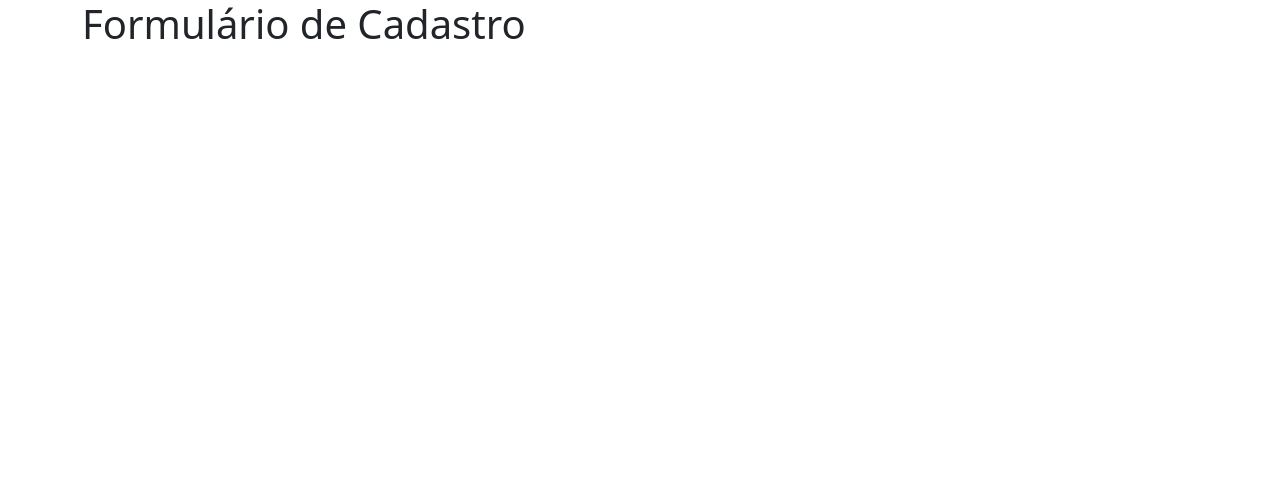
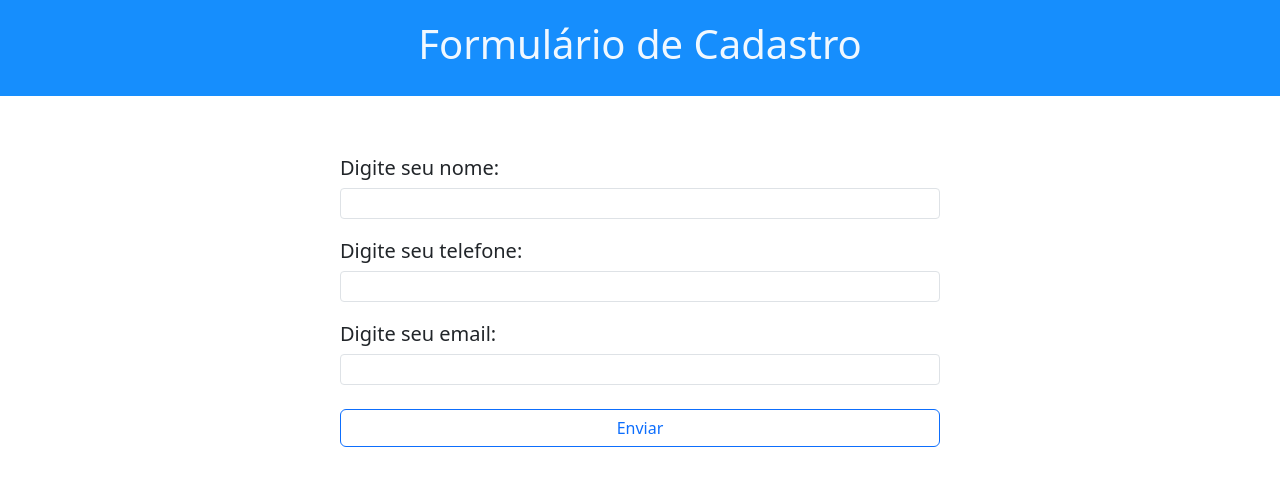
Before and after one commit to andreilbarbosa/curso_ebac_frontend, a plain HTML site: page index.html in a window 1280 px wide. Drawn offline with nearby package versions, Linux system fonts and the light colour scheme.

Commit message:
Finalização da estrutura HTML e aplicado corretamente as classes nos elementos do Form. Criado também o arquivo main.css para mais estilizações na página.

```diff
--- a/index.html
+++ b/index.html
@@ -5,14 +5,30 @@
     <meta name="viewport" content="width=device-width, initial-scale=1.0">
     <title>Form Cadastro - EBAC</title>
     <link rel="stylesheet" href="	https://cdn.jsdelivr.net/npm/bootstrap@5.3.6/dist/css/bootstrap.min.css">
+    <link rel="stylesheet" href="main.css">
 </head>
 <body>
-    <div class="container">
+    <div class="container header">
         <div class="row">
-            <div class="col-md-12">
+            <div class="col-md-12 d-flex justify-content-center">
                 <div class="titulo h1">
                     Formulário de Cadastro
                 </div>
+            </div>
+        </div>
+    </div>
+    <div class="container form">
+        <div class="row">
+            <div class="col-md-12">
+                <form>
+                    <label class="form-label h5" for="name">Digite seu nome:</label>
+                    <input class="form-control form-control-sm" type="text" id="name" required />
+                    <label class="form-label h5" for="telefone">Digite seu telefone:</label>
+                    <input class="form-control form-control-sm" type="tell" id="telefone" required />
+                    <label class="form-label h5" for="email">Digite seu email:</label>
+                    <input class="form-control form-control-sm" type="email" id="email" required />
+                    <button class="btn btn-outline-primary">Enviar</button>
+                </form>
             </div>
         </div>
     </div>
--- /dev/null
+++ b/main.css
@@ -0,0 +1,21 @@
+.header{
+    padding: 20px 0;
+    margin-bottom: 10px;
+    background-color: rgb(22, 142, 253);
+    color: aliceblue;
+    max-width: 100%;
+}
+
+.form{
+    max-width: 600px;
+    padding: 30px 0;
+}
+
+.form button{
+    margin-top: 24px;
+    width: 100%;
+}
+
+.form label{
+    margin-top: 20px;
+}
```
